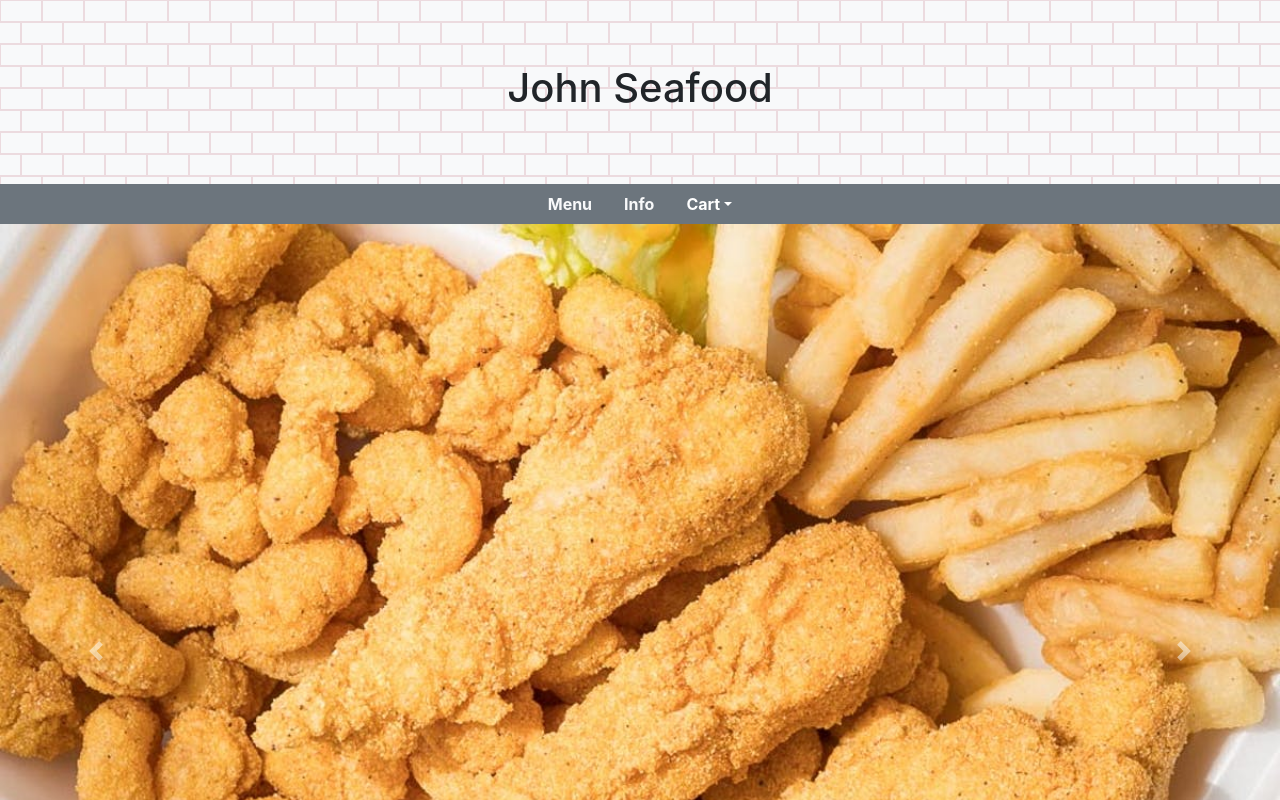
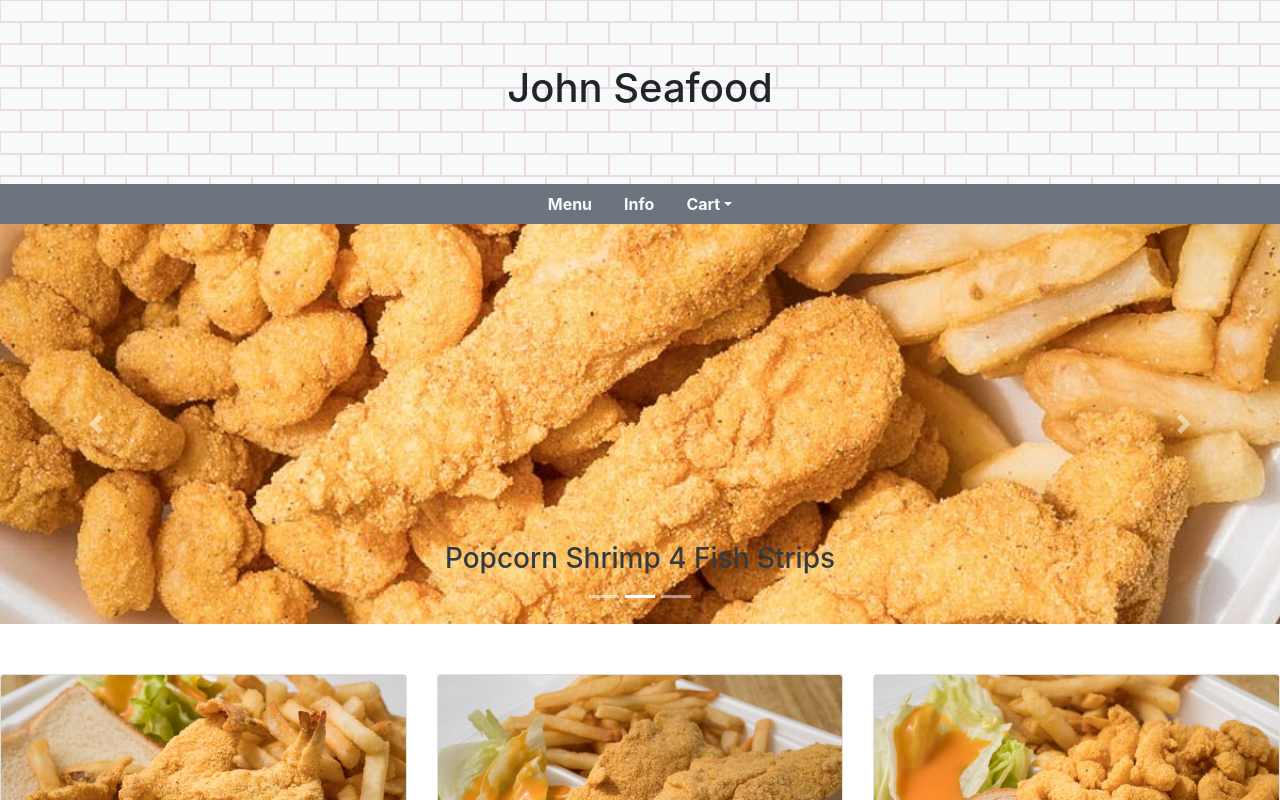
Before and after one commit to jhoan2/John-Seafood, a React (Create React App) app: page / in a window 1280 px wide. Shown: the top 800 px of the page. Built offline with nearby package versions, Linux system fonts and the light colour scheme.

Commit message:
carousel

```diff
--- a/src/components/Carousel.js
+++ b/src/components/Carousel.js
@@ -3,19 +3,19 @@ import { Carousel } from 'react-bootstrap';
 import twofish from '../images/twofish.jpg';
 import combo from '../images/combination order.jpg';
 import oyster from '../images/oyster.jpg';
-
+import './carousel.css'
 export default function carousel() {
     return (
         <div>
             <div>
-                <Carousel className='h-50' style={{marginBottom: 50}}>
+                <Carousel style={{marginBottom: 50}}>
                     <Carousel.Item interval={3000}>
                         <img
                             className="d-block w-100"
                             src={twofish}
                             alt="first slide"
                         />
-                        <Carousel.Caption>
+                        <Carousel.Caption className='text-dark'>
                             <h3>2 Fish</h3>
                         </Carousel.Caption>
                     </Carousel.Item>
@@ -25,7 +25,7 @@ export default function carousel() {
                             src={combo}
                             alt="second slide"
                         />
-                        <Carousel.Caption>
+                        <Carousel.Caption className='text-dark'>
                             <h3>Popcorn Shrimp 4 Fish Strips</h3>
                         </Carousel.Caption>
                     </Carousel.Item>
@@ -35,7 +35,7 @@ export default function carousel() {
                             src={oyster}
                             alt="third slide"
                         />
-                        <Carousel.Caption>
+                        <Carousel.Caption className='text-dark'>
                             <h3>6 Oysters</h3>
                         </Carousel.Caption>
                     </Carousel.Item>
--- /dev/null
+++ b/src/components/carousel.css
@@ -0,0 +1,4 @@
+.w-100 {
+    height: 50vh;
+    object-fit: cover;
+  }
```
